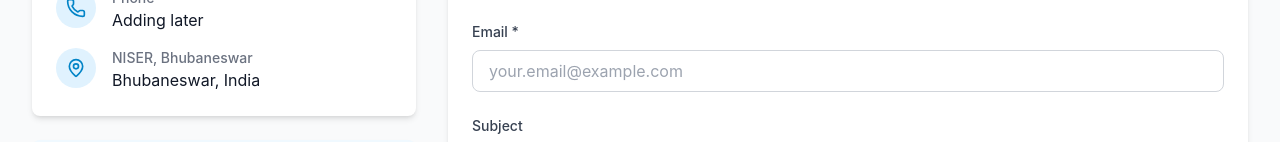
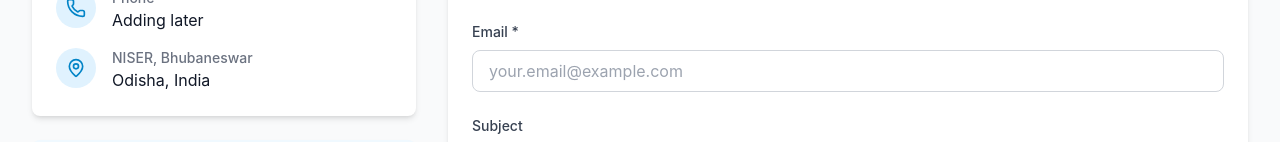
Before and after one commit to Ayanokoji05/my_website, a React app in the folder frontend/: page /contact in a window 1280 px wide. Shown: the part 404-546 px from the top of the page. Built offline with nearby package versions, Linux system fonts and the light colour scheme; no server answers; the HTML template or start-up script is replaced by a standard one.

Commit message:
minor change in address

```diff
--- a/frontend/src/pages/Contact.jsx
+++ b/frontend/src/pages/Contact.jsx
@@ -62,7 +62,7 @@ const Contact = () => {
     {
       icon: MapPin,
       label: 'NISER, Bhubaneswar',
-      value: 'Bhubaneswar, India',
+      value: 'Odisha, India',
       link: 'https://maps.app.goo.gl/n5DquCTKi7Ur2JCa9',
     },
   ];
```
